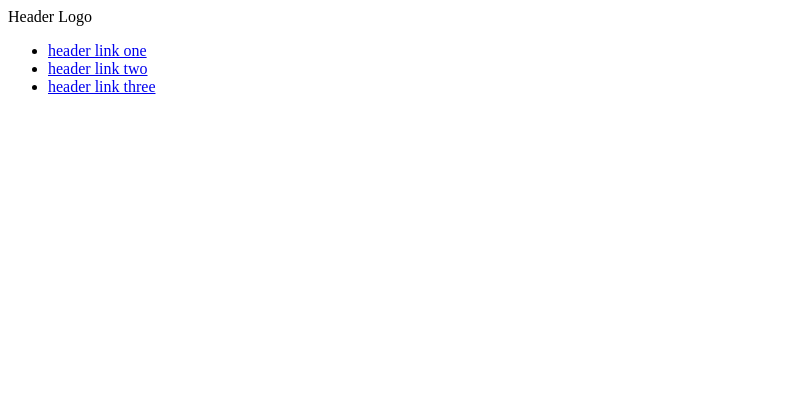
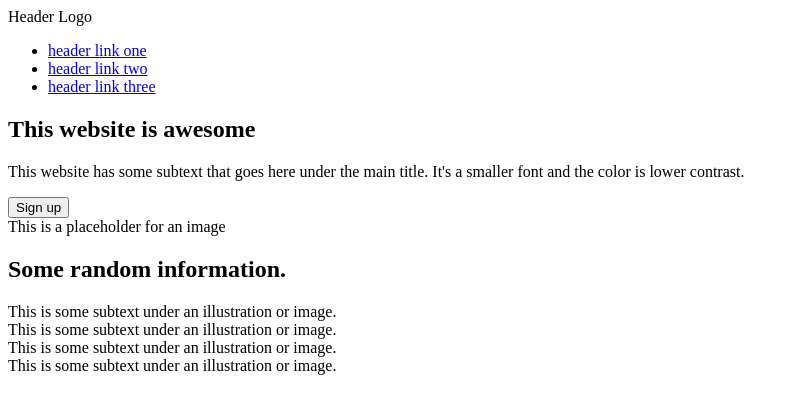
Before and after one commit to YVM2L/Landing_page, a plain HTML site: page index.html in a window 1280 px wide. Shown: the whole page, without its empty margins (0-794 px from the left). Drawn offline with Linux system fonts and the light colour scheme.

Commit message:
added section class hero and info-section

```diff
--- a/index.html
+++ b/index.html
@@ -17,3 +17,19 @@
             </ul>
         </div>
     </header>
+    <section class="hero">
+        <h1>This website is awesome</h1>
+        <p>This website has some subtext that goes here under the main title. It's a smaller font and the color is lower contrast.</p>
+        <button>Sign up</button>
+        <div class="image-placeholder">This is a placeholder for an image</div>
+    </section>
+    <section class="info-section">
+        <h2>Some random information.</h2>
+        <div class="info-grid">
+            <div class="info-box">This is some subtext under an illustration or image.</div>
+            <div class="info-box">This is some subtext under an illustration or image.</div>
+            <div class="info-box">This is some subtext under an illustration or image.</div>
+            <div class="info-box">This is some subtext under an illustration or image.</div>
+        </div>
+</body>
+</html>
```
